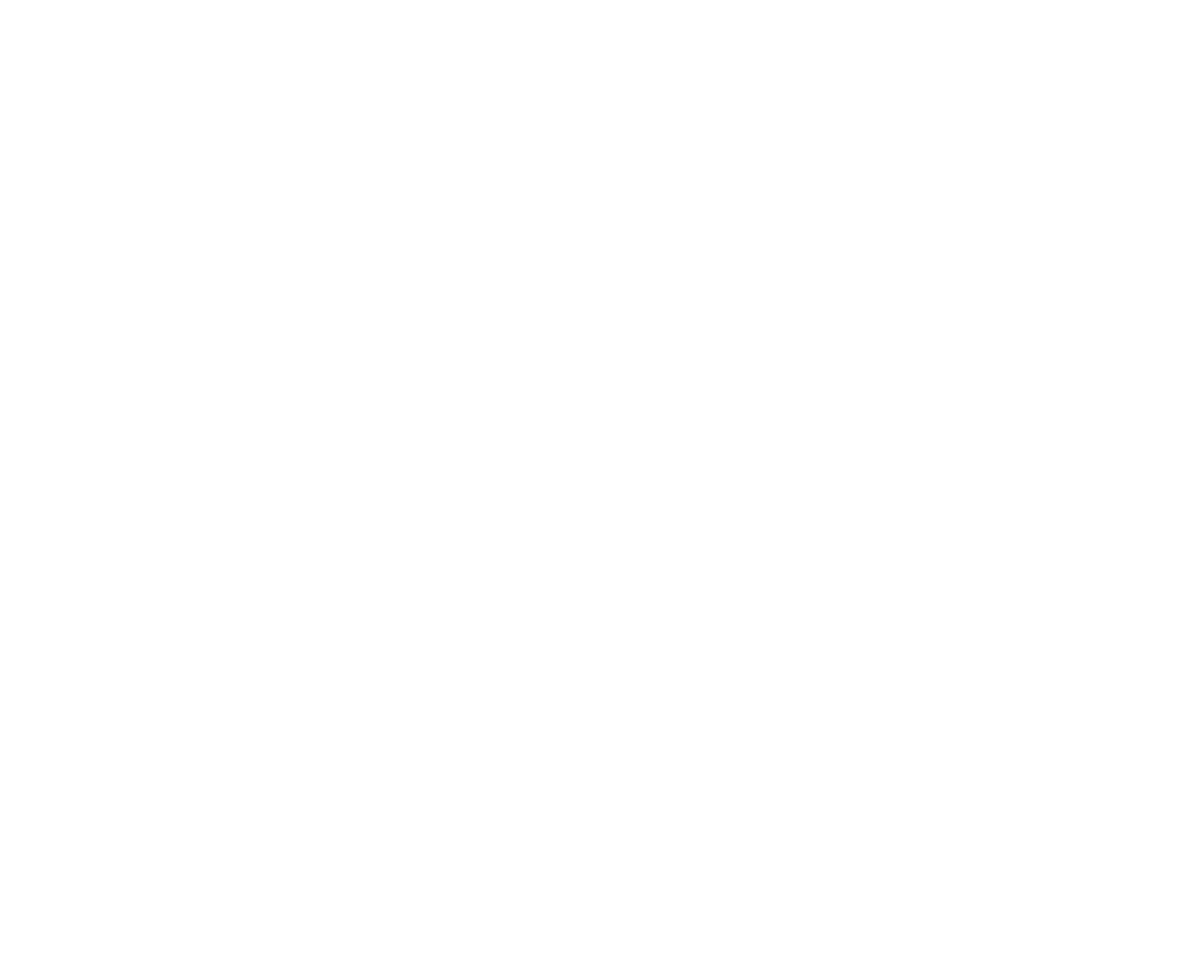
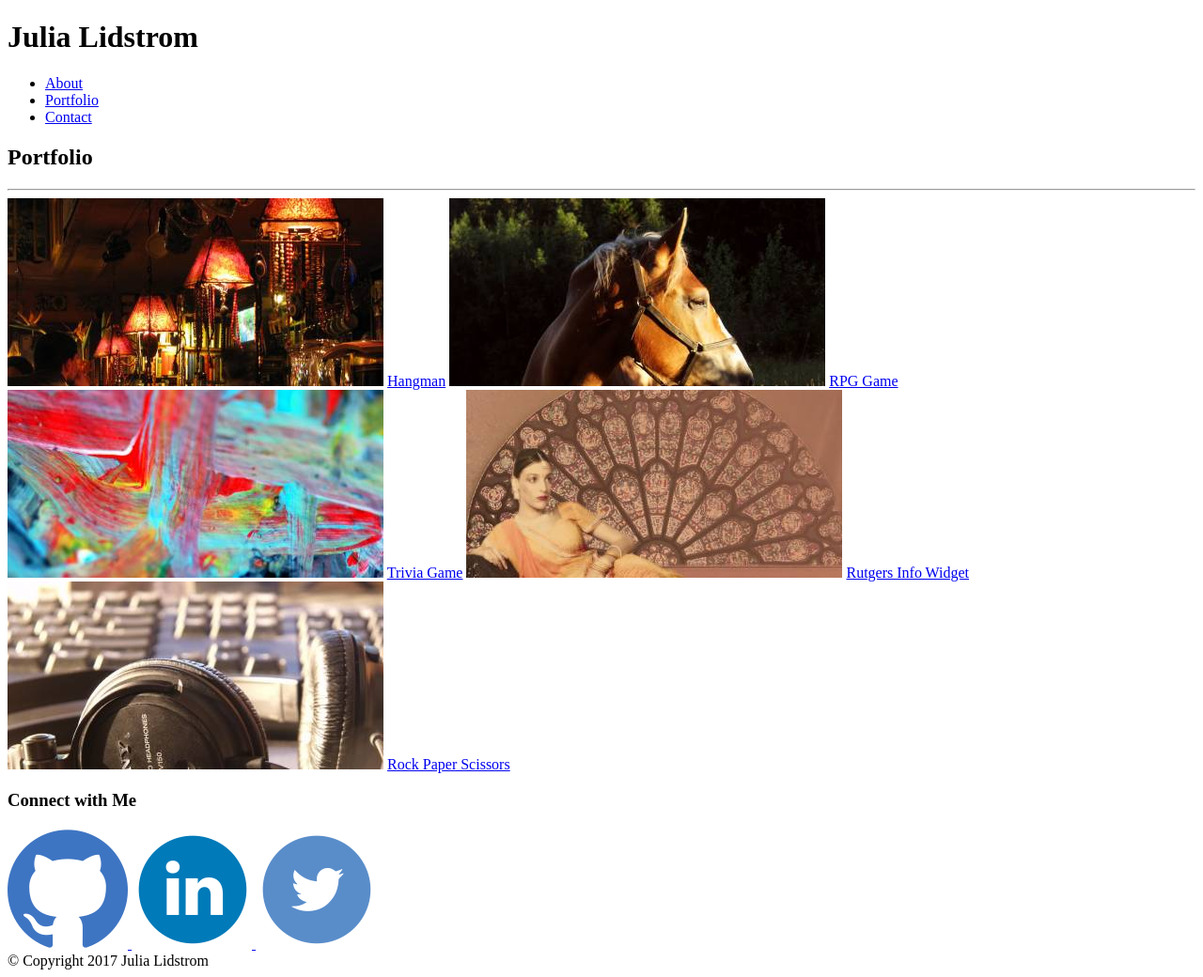
Before and after one commit to JuliaLid/Basic-Portfolio, a plain HTML site: page portfolio.html in a window 1280 px wide. Shown: the whole page at 94% size. Before the commit the page ends 800 px from the top, so only its background shows below. Drawn offline with Linux system fonts and the light colour scheme.

Commit message:
Updating contact and portfolio HTML

```diff
--- a/portfolio.html
+++ b/portfolio.html
@@ -0,0 +1,55 @@
+<!DOCTYPE html>
+<html lang="en">
+<head>
+	<meta charset="UTF-8">
+	<title>Julia Lidstrom's Portfolio</title>
+</head>
+ <body>
+	 	<div id="page">
+	 		<!-- Headers and Nav Bar -->
+	 		<header>
+	 				<h1>Julia Lidstrom</h1>
+						<nav>
+							<ul>
+									<li><a href="#">About</a></li>
+									<li><a href="#">Portfolio</a></li>
+									<li><a href="#">Contact</a></li>
+							</ul>
+						</nav>
+	 		</header>
+	 		<!-- Main body -->
+			<div id="content">
+					<h2>Portfolio</h2>
+						<hr>
+					<img src="assets/images/Hangman.jpg" alt="">
+					<a href="#" class="projectName">Hangman</a>
+					<img src="assets/images/RPG.jpg" alt="">
+					<a href="#" class="projectName">RPG Game</a>
+					<img src="assets/images/Trivia.jpg" alt="">
+					<a href="#" class="projectName">Trivia Game</a>
+					<img src="assets/images/Rutgers.jpg" alt="">
+					<a href="#" class="projectName">Rutgers Info Widget</a>
+					<img src="assets/images/Rock.jpg" alt="">
+					<a href="#" class="projectName">Rock Paper Scissors</a>
+			</div>
+			<!-- Connect with Me section -->
+				<aside>
+					<h3>Connect with Me</h3>
+						<a href="#">
+							<img src="assets/images/Github.png" alt="GitHub Logo">
+						</a>
+						<a href="#">
+								<img src="assets/images/linkedin.png" alt="LinkedIn Logo">
+						</a>
+						<a href="#">
+							<img src="assets/images/Twitter.png" alt="Twitter Logo">
+						</a>
+				</aside>
+				<!-- Footer -->
+			<footer>
+				&copy; Copyright 2017 Julia Lidstrom
+			</footer>
+
+		 </div>
+ </body>
+</html>
```
Also changed, not shown: contact.html (+57 -0 lines), index.html (+4 -0 lines), assets/images/Hangman.jpg (added), assets/images/RPG.jpg (added), assets/images/Rock.jpg (added), assets/images/Rutgers.jpg (added), assets/images/Trivia.jpg (added), 1 other file.
